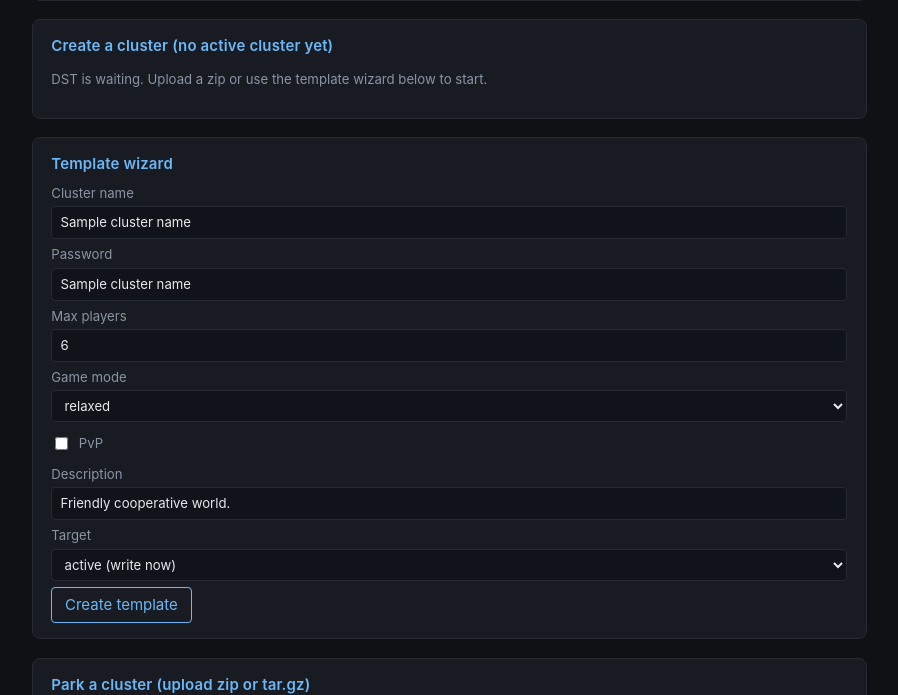
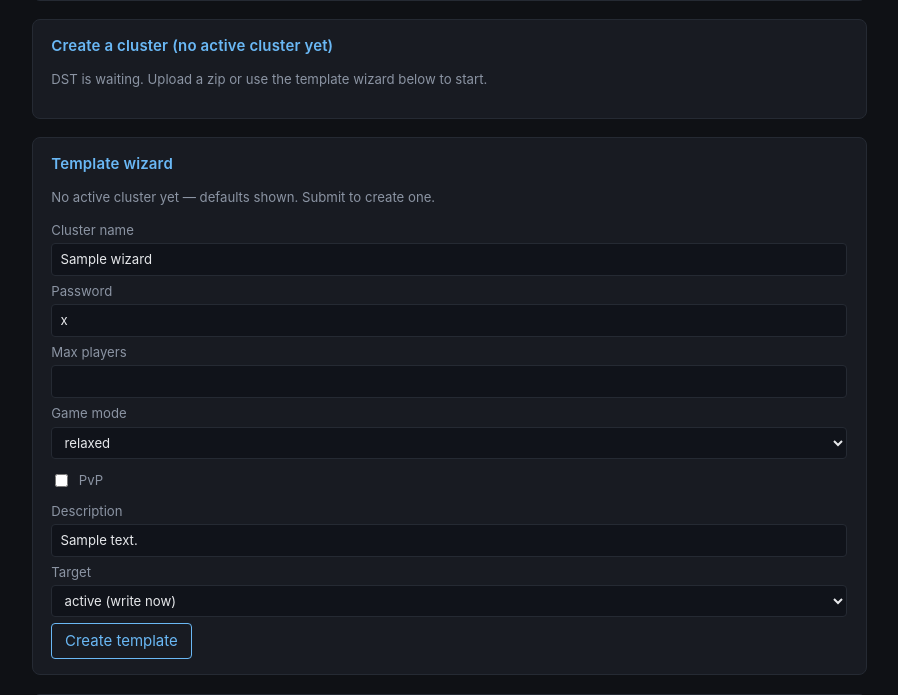
Before and after one commit to moxxiq/dst-dedicated-container, a FastAPI app: template admin/app/templates/index.html in a window 1280 px wide. Shown: the part 732-1427 px from the top of the page, without its empty margins (191-1089 px from the left). Run offline with FastAPI, Linux system fonts and the light colour scheme; the template is opened without the code that fills it: most values are stand-ins (such as "Sample title", 1, 10 or a date in 2020); some libraries are stand-ins or nearby versions.

Commit message:
feat(admin): template wizard prefills from live cluster.ini
Form values used to be static defaults regardless of state — fresh-VPS
defaults forever, even after a cluster had been running for a week.
Now read the active cluster's cluster.ini at render time and prefill:

  Cluster name   ← [NETWORK] cluster_name
  Password       ← [NETWORK] cluster_password
  Max players    ← [GAMEPLAY] max_players
  Game mode      ← [GAMEPLAY] game_mode
  PvP            ← [GAMEPLAY] pvp ("true"/"false")
  Description    ← [NETWORK] cluster_description

Implementation uses configparser, not a regex hack — the file format
is genuinely INI and Klei treats it as such. Missing keys/sections
fall back to WIZARD_DEFAULTS (the previous hardcoded values), so a
half-written cluster.ini still renders without exploding.

Help text under the heading now distinguishes the two modes:
- cluster_ready=true: editing replaces the running game on submit
- cluster_ready=false: editing creates a fresh cluster from defaults

```diff
--- a/admin/app/main.py
+++ b/admin/app/main.py
@@ -22,6 +22,7 @@ container sees them immediately (saves/) or on next boot (mods/).
 
 from __future__ import annotations
 
+import configparser
 import io
 import json
 import os
@@ -264,6 +265,56 @@ def shard_status() -> dict[str, bool]:
         "master": (cd / "Master" / "server.ini").is_file(),
         "caves": (cd / "Caves" / "server.ini").is_file(),
     }
+
+
+# Default values for the template wizard form. Used when no active cluster
+# exists (fresh VPS, parked-only state). Once a cluster is provisioned the
+# wizard's render context overrides these from the live cluster.ini, so the
+# operator sees what the running game is actually configured with rather
+# than starting fresh inputs every visit.
+WIZARD_DEFAULTS: dict[str, Any] = {
+    "cluster_name": CLUSTER_NAME,
+    "password": CLUSTER_NAME,           # matches the original hardcoded HTML default
+    "max_players": 6,
+    "game_mode": "relaxed",
+    "pvp": False,
+    "description": "Friendly cooperative world.",
+}
+
+
+def read_active_cluster_settings() -> dict[str, Any]:
+    """Read cluster.ini of the active cluster (if present) and return a dict
+    in the shape WIZARD_DEFAULTS expects, so we can prefill the form with
+    live values once the cluster has been provisioned. Missing keys fall
+    back to the defaults; missing/unreadable file returns defaults wholesale."""
+    out = dict(WIZARD_DEFAULTS)
+    cd = cluster_dir()
+    ini_path = cd / "cluster.ini"
+    if not ini_path.is_file():
+        return out
+    cp = configparser.ConfigParser(strict=False, interpolation=None)
+    try:
+        cp.read(ini_path, encoding="utf-8")
+    except (configparser.Error, OSError):
+        return out
+    g = cp["GAMEPLAY"] if "GAMEPLAY" in cp else {}
+    n = cp["NETWORK"] if "NETWORK" in cp else {}
+    if "game_mode" in g:
+        out["game_mode"] = g["game_mode"].strip()
+    if "max_players" in g:
+        try:
+            out["max_players"] = int(g["max_players"].strip())
+        except ValueError:
+            pass
+    if "pvp" in g:
+        out["pvp"] = g["pvp"].strip().lower() == "true"
+    if "cluster_password" in n:
+        out["password"] = n["cluster_password"].strip()
+    if "cluster_description" in n:
+        out["description"] = n["cluster_description"].strip()
+    if "cluster_name" in n:
+        out["cluster_name"] = n["cluster_name"].strip() or out["cluster_name"]
+    return out
 
 
 def list_parked() -> list[dict[str, Any]]:
@@ -708,6 +759,7 @@ def dashboard(request: Request, _: str = Depends(require_auth)) -> HTMLResponse:
             "parked": list_parked(),
             "r2_clusters": list_r2_clusters(),
             "r2_ready": r2_env_ready(env),
+            "wizard": read_active_cluster_settings(),
             "adminlist": _read_text_or_empty(adminlist_path),
             "mods_setup": _read_text_or_empty(mods_setup_path),
             "modoverrides_master": _read_text_or_empty(cd / "Master" / "modoverrides.lua"),
--- a/admin/app/templates/index.html
+++ b/admin/app/templates/index.html
@@ -79,20 +79,27 @@
 
     <section>
       <h2>Template wizard</h2>
+      <p class="muted">
+        {% if cluster_ready %}
+        Pre-filled from the live cluster's <code>cluster.ini</code>. Editing fields and submitting with target=<em>active</em> will replace the running cluster (DST gets stopped → new files written → DST started). Submit with target=<em>parked</em> to save a snapshot of these settings without touching the live game.
+        {% else %}
+        No active cluster yet — defaults shown. Submit to create one.
+        {% endif %}
+      </p>
       <form method="post" action="/cluster/template">
-        <label>Cluster name <input name="cluster_name" value="{{ cluster_name }}" required /></label>
-        <label>Password <input name="password" value="{{ cluster_name }}" /></label>
-        <label>Max players <input type="number" name="max_players" value="6" min="1" max="64" /></label>
+        <label>Cluster name <input name="cluster_name" value="{{ wizard.cluster_name }}" required /></label>
+        <label>Password <input name="password" value="{{ wizard.password }}" /></label>
+        <label>Max players <input type="number" name="max_players" value="{{ wizard.max_players }}" min="1" max="64" /></label>
         <label>Game mode
           <select name="game_mode">
-            <option value="relaxed" selected>relaxed</option>
-            <option value="survival">survival</option>
-            <option value="endless">endless</option>
-            <option value="wilderness">wilderness</option>
+            <option value="relaxed"    {% if wizard.game_mode == 'relaxed' %}selected{% endif %}>relaxed</option>
+            <option value="survival"   {% if wizard.game_mode == 'survival' %}selected{% endif %}>survival</option>
+            <option value="endless"    {% if wizard.game_mode == 'endless' %}selected{% endif %}>endless</option>
+            <option value="wilderness" {% if wizard.game_mode == 'wilderness' %}selected{% endif %}>wilderness</option>
           </select>
         </label>
-        <label class="checkbox"><input type="checkbox" name="pvp" /> PvP</label>
-        <label>Description <input name="description" value="Friendly cooperative world." /></label>
+        <label class="checkbox"><input type="checkbox" name="pvp" {% if wizard.pvp %}checked{% endif %} /> PvP</label>
+        <label>Description <input name="description" value="{{ wizard.description }}" /></label>
         <label>Target
           <select name="target">
             <option value="active" {% if not cluster_exists %}selected{% endif %}>active (write now)</option>
```
